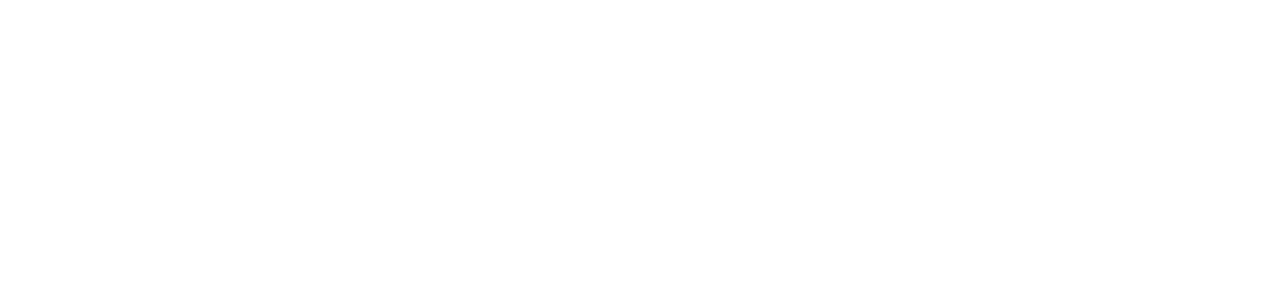
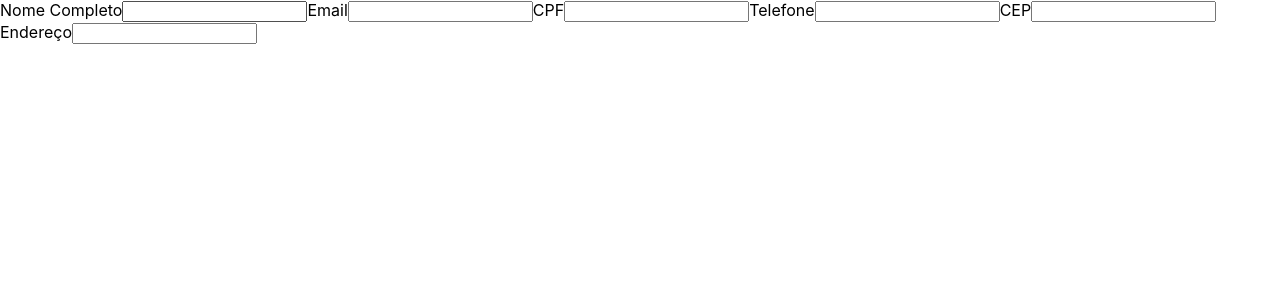
Before and after one commit to Gonzagadavid/online-store, a React (Create React App) app: page /checkout in a window 1280 px wide. Shown: the top 300 px of the page. Built offline with nearby package versions, Linux system fonts and the light colour scheme.

Commit message:
Formulario de checkout

```diff
--- a/src/App.js
+++ b/src/App.js
@@ -3,12 +3,14 @@
 import ShoppingCart from './components/ShoppingCart';
 import './App.css';
 import Main from './components/Main';
+import Checkout from './components/Checkout';
 
 function App() {
   return (
     <BrowserRouter>
       <Route exact path="/" component={ Main } />
       <Route path="/shopping-cart" component={ ShoppingCart } />
+      <Route path="/checkout" component={ Checkout } />
     </BrowserRouter>
   );
 }
--- /dev/null
+++ b/src/components/Checkout.js
@@ -0,0 +1,152 @@
+import React from 'react';
+
+class Checkout extends React.Component {
+  constructor() {
+    super();
+
+    this.state = {
+      fullname: '',
+      email: '',
+      CPF: '',
+      phone: '',
+      CEP: '',
+      address: '',
+    };
+    this.handleChange = this.handleChange.bind(this);
+  }
+
+  handleChange(event, inputName) {
+    this.setState({
+      [inputName]: event.target.value,
+    });
+  }
+
+  renderFullNameInput() {
+    const { fullname } = this.state;
+    return (
+      <label
+        data-testid="checkout-fullname"
+        htmlFor="checkout-fullname"
+      >
+        Nome Completo
+        <input
+          data-testid="checkout-fullname"
+          type="text"
+          id="checkout-fullname"
+          value={ fullname }
+          onChange={ (event) => this.handleChange(event, 'fullname') }
+        />
+      </label>
+    );
+  }
+
+  renderEmailInput() {
+    const { email } = this.state;
+    return (
+      <label
+        data-testid="checkout-email"
+        htmlFor="checkout-email"
+      >
+        Email
+        <input
+          data-testid="checkout-email"
+          type="text"
+          id="checkout-email"
+          value={ email }
+          onChange={ (event) => this.handleChange(event, 'email') }
+        />
+      </label>
+    );
+  }
+
+  renderCPFInput() {
+    const { CPF } = this.state;
+    return (
+      <label
+        data-testid="checkout-CPF"
+        htmlFor="checkout-CPF"
+      >
+        CPF
+        <input
+          data-testid="checkout-CPF"
+          type="text"
+          id="checkout-CPF"
+          value={ CPF }
+          onChange={ (event) => this.handleChange(event, 'CPF') }
+        />
+      </label>
+    );
+  }
+
+  renderPhoneInput() {
+    const { phone } = this.state;
+    return (
+      <label
+        data-testid="checkout-phone"
+        htmlFor="checkout-phone"
+      >
+        Telefone
+        <input
+          data-testid="checkout-phone"
+          type="text"
+          id="checkout-phone"
+          value={ phone }
+          onChange={ (event) => this.handleChange(event, 'phone') }
+        />
+      </label>
+    );
+  }
+
+  renderCEPInput() {
+    const { CEP } = this.state;
+    return (
+      <label
+        data-testid="checkout-CEP"
+        htmlFor="checkout-CEP"
+      >
+        CEP
+        <input
+          data-testid="checkout-CEP"
+          type="text"
+          id="checkout-CEP"
+          value={ CEP }
+          onChange={ (event) => this.handleChange(event, 'CEP') }
+        />
+      </label>
+    );
+  }
+
+  renderAddressInput() {
+    const { address } = this.state;
+    return (
+      <label
+        data-testid="checkout-address"
+        htmlFor="checkout-address"
+      >
+        Endereço
+        <input
+          data-testid="checkout-address"
+          type="text"
+          id="checkout-address"
+          value={ address }
+          onChange={ (event) => this.handleChange(event, 'address') }
+        />
+      </label>
+    );
+  }
+
+  render() {
+    return (
+      <form>
+        {this.renderFullNameInput()}
+        {this.renderEmailInput()}
+        {this.renderCPFInput()}
+        {this.renderPhoneInput()}
+        {this.renderCEPInput()}
+        {this.renderAddressInput()}
+      </form>
+    );
+  }
+}
+
+export default Checkout;
--- a/src/components/ShoppingCart.js
+++ b/src/components/ShoppingCart.js
@@ -1,5 +1,6 @@
 import React from 'react';
 import { RiShoppingCart2Line } from 'react-icons/ri';
+import { Link } from 'react-router-dom';
 
 class ShoppingCart extends React.Component {
   render() {
@@ -7,6 +8,9 @@
       <div data-testid="shopping-cart-empty-message">
         <h3>Seu carrinho está vazio</h3>
         <RiShoppingCart2Line />
+        <Link to="/checkout">
+          <button data-testid="checkout-products" type="button">Comprar Agora</button>
+        </Link>
       </div>
     );
   }
```
